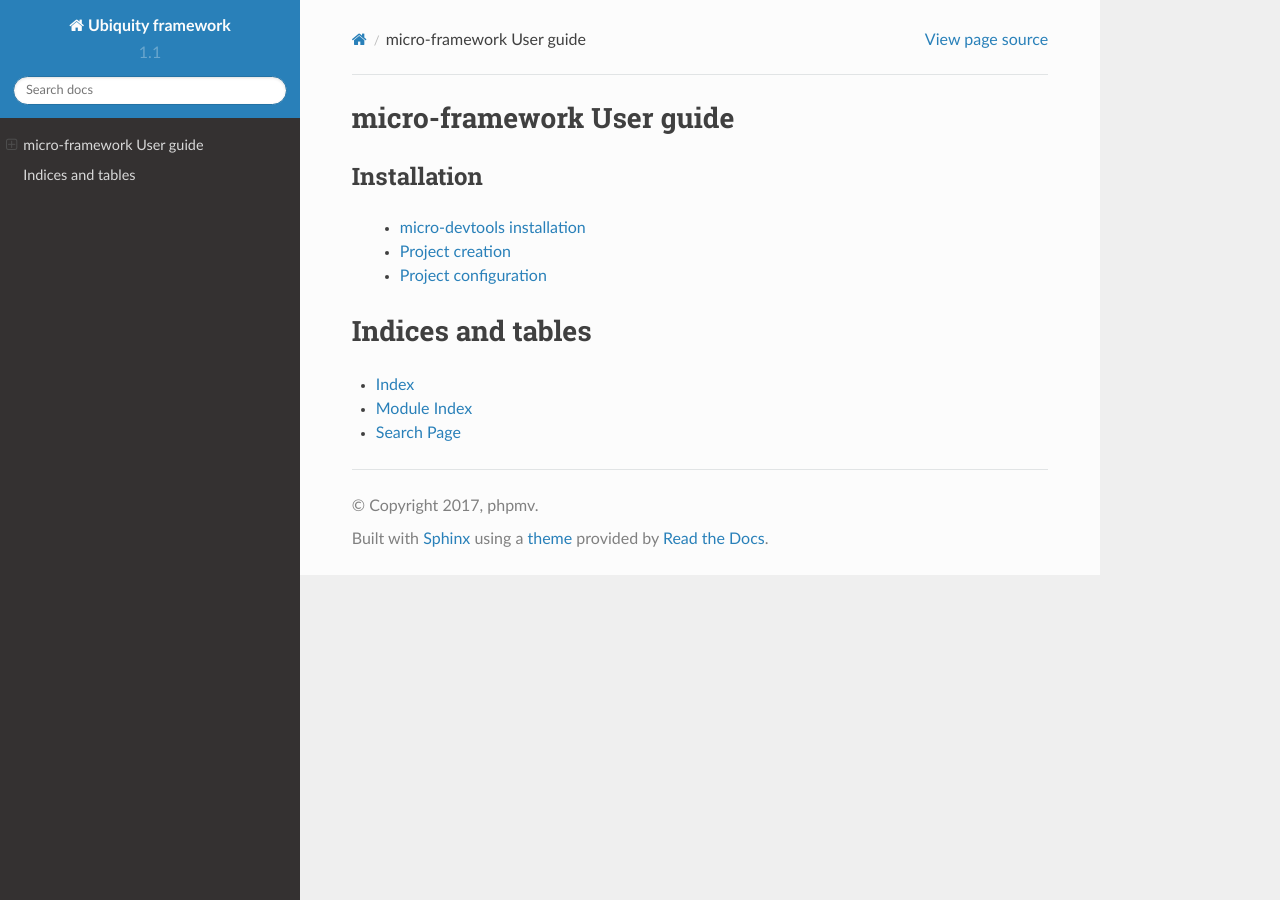
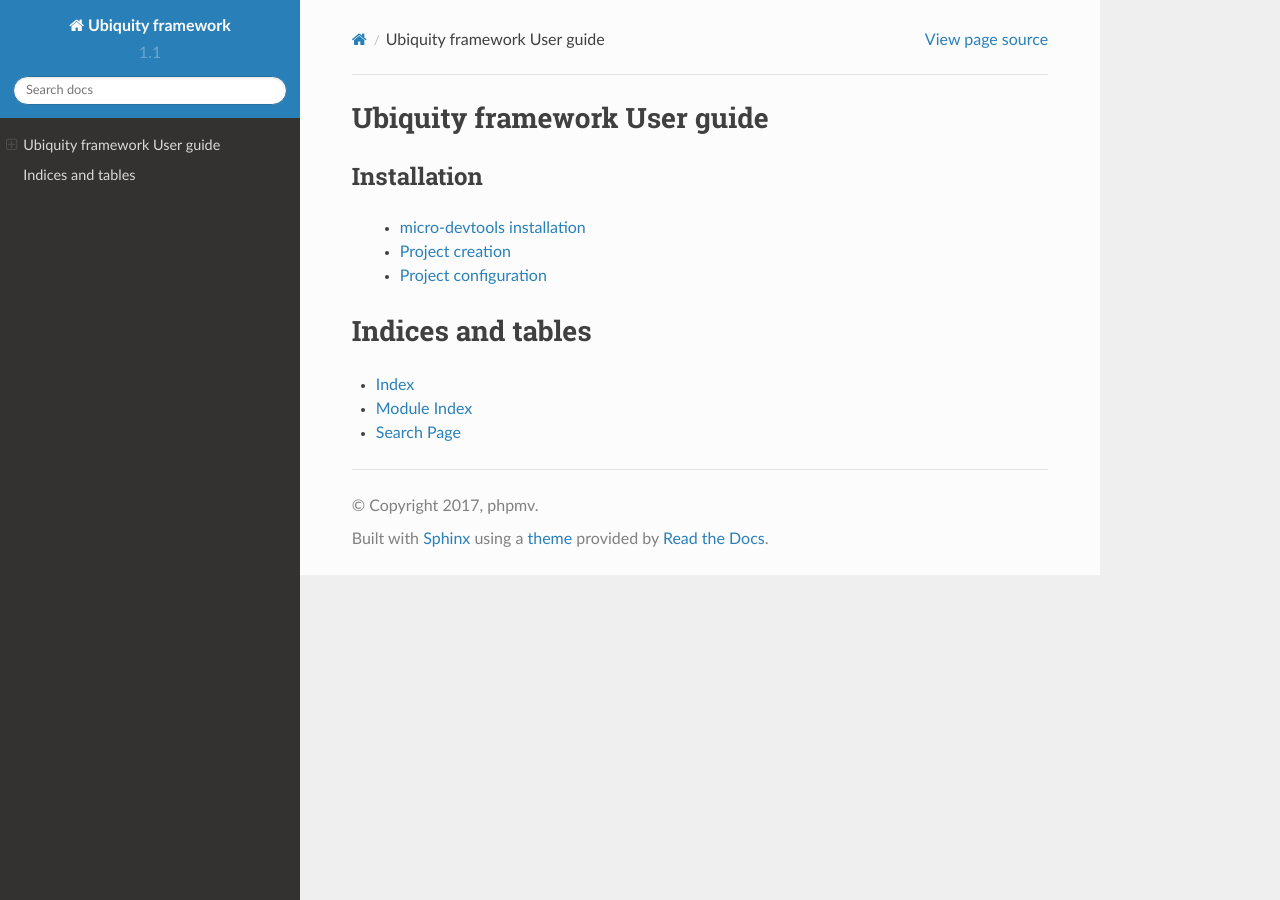
Before and after one commit to phpMv/ubiquity, a Sphinx documentation site: the page built from docs/index.rst, in a window 1280 px wide. Built offline with Sphinx 7.4.7 and the Read the Docs theme 2.0.0, drawn with Linux system fonts in a browser that asks for light colours.

Commit message:
Update index.rst

```diff
--- a/docs/index.rst
+++ b/docs/index.rst
@@ -1,9 +1,9 @@
-.. micro-framework documentation master file, created by
+.. Ubiquity framework documentation master file, created by
    sphinx-quickstart on Thu Apr 13 01:25:25 2017.
    You can adapt this file completely to your liking, but it should at least
    contain the root `toctree` directive.
 
-micro-framework User guide
+Ubiquity framework User guide
 ===========================================
 
 .. toctree::
```
